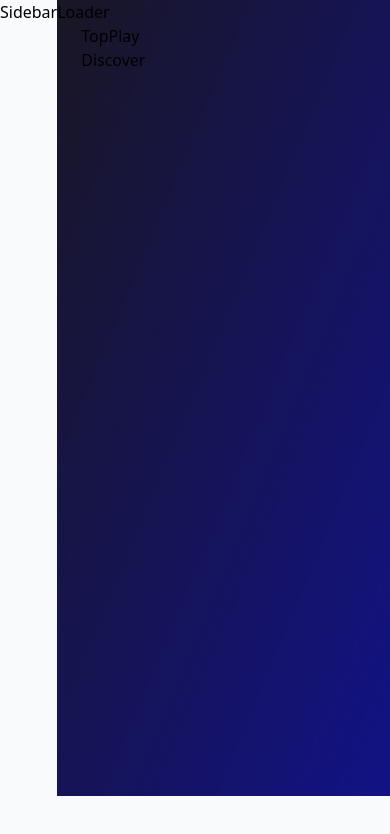
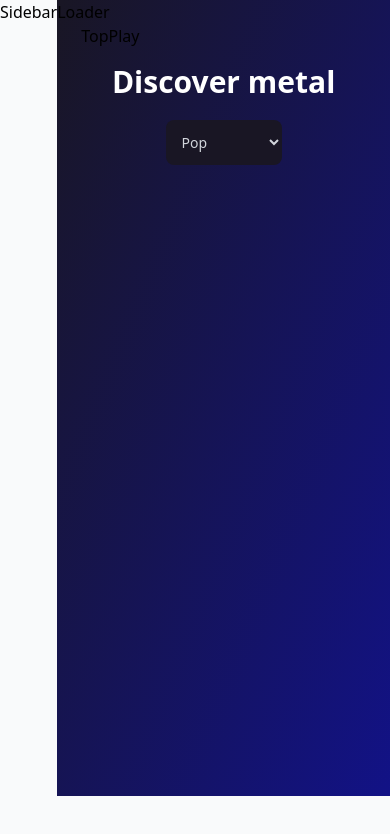
Before and after one commit to JGuazzini/Ownmusicapp, a React (Vite) app: page / in a window 390 px wide. Shown: the top 834 px of the page. Built offline with nearby package versions, Linux system fonts and the light colour scheme.

Commit message:
select col responsive with tailwindccs

```diff
--- a/src/pages/Discover.jsx
+++ b/src/pages/Discover.jsx
@@ -1,3 +1,29 @@
-const Discover = () => <div>Discover</div>;
+import { Error, Loader, SongCard } from "../components"
+import { genres } from "../assets/constants";
+
+const Discover = () => {
+    const genreTitle = 'metal';
+
+    return (
+        <div className="flex flex-col">
+            <div className="w-full flex justify-between items-center
+            sm:flex-row flex-col mt-4 mb-10">
+                <h2 className="font-bold text-3xl text-white text-left">
+                    Discover {genreTitle}</h2>
+                <select
+                    onChange={() => {}}
+                    value=""
+                    className="bg-black text-gray-300 p-3 text-sm rounded-lg
+                    outline-none sm:mt-0 mt-5"
+                >
+                    {genres.map((genre) => <option>{genre.title}</option>)}
+
+                </select>
+
+            </div>
+
+        </div>
+    )
+};
 
 export default Discover;
```
